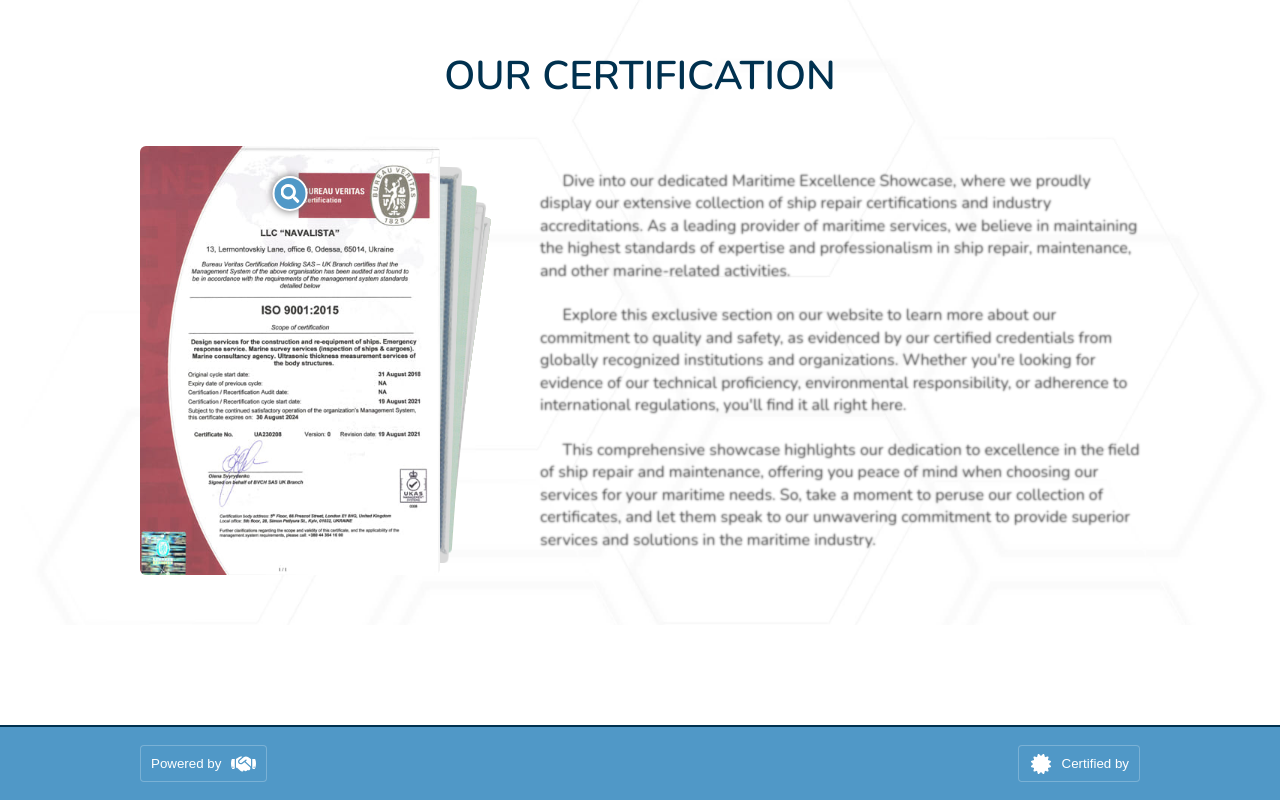
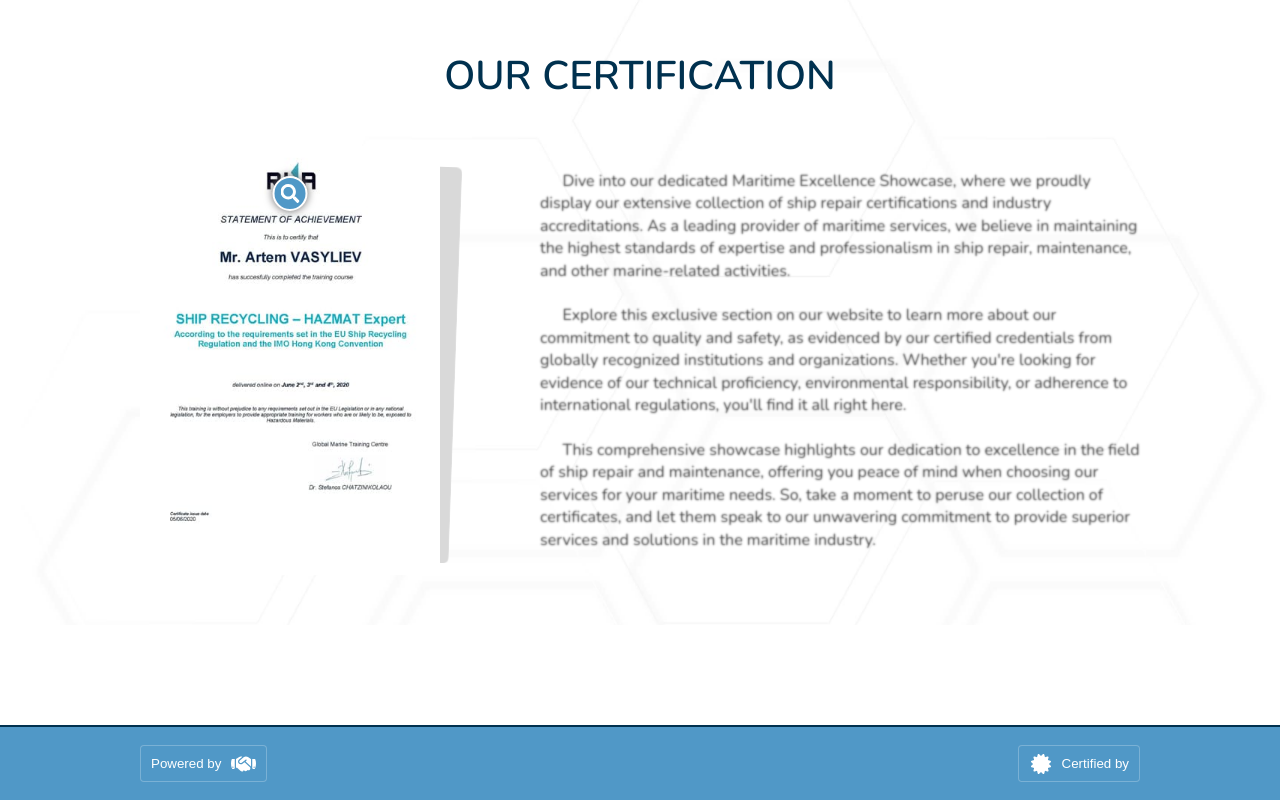
Before and after one commit to store-navalista/keelward.com, a Next.js app: page / in a window 1280 px wide. Shown: the part 6472-7272 px from the top of the page. Built offline with nearby package versions, Linux system fonts and the light colour scheme.

Commit message:
delete certs

```diff
--- a/src/constants/certificates.ts
+++ b/src/constants/certificates.ts
@@ -11,96 +11,96 @@ type ICERT = {
 }
 
 export const CERTIFICATES: ICERT[] = [
-   {
-      QMSYSTEM: [
-         {
-            title: 'Bureau Veritas',
-            desc: 'Certificate of Quality Management System Conformity',
-            img: 'bureau-veritas-certification-eng.jpg'
-         },
-         {
-            title: 'Russian Maritime Register of Shipping',
-            desc: 'Certificate of Quality Management System Conformity',
-            img: 'russian-maritime-register-of-shiping-certificate-eng.jpg'
-         },
-         {
-            title: 'Shipping Register of Ukraine',
-            desc: 'Certificate of Quality Management System Conformity',
-            img: 'shipping-register-of-ukraine-conformity-certificate-eng.jpg'
-         },
-         {
-            title: 'Bureau Veritas',
-            desc: 'Сертифікат Відповідності Системи Управління Якістю',
-            img: 'bureau-veritas-certification-rus.jpg'
-         },
-         {
-            title: 'Russian Maritime Register of Shipping',
-            desc: 'Cертификат Cоответствия Cистемы Менеджмента Качества',
-            img: 'russian-maritime-register-of-shiping-certificate-rus.jpg'
-         },
-         {
-            title: 'Shipping Register of Ukraine',
-            desc: 'Cертификат Соответствия Системы Менеджмента Качества',
-            img: 'shipping-register-of-ukraine-conformity-certificate-rus.jpg'
-         },
-         {
-            title: 'Shipping Register of Ukraine',
-            desc: 'Cертифікат Відповідності Системи Управління Якістю',
-            img: 'shipping-register-of-ukraine-conformity-certificate-ukr.jpg'
-         }
-      ]
-   },
+   // {
+   //    QMSYSTEM: [
+   //       {
+   //          title: 'Bureau Veritas',
+   //          desc: 'Certificate of Quality Management System Conformity',
+   //          img: 'bureau-veritas-certification-eng.jpg'
+   //       },
+   //       {
+   //          title: 'Russian Maritime Register of Shipping',
+   //          desc: 'Certificate of Quality Management System Conformity',
+   //          img: 'russian-maritime-register-of-shiping-certificate-eng.jpg'
+   //       },
+   //       {
+   //          title: 'Shipping Register of Ukraine',
+   //          desc: 'Certificate of Quality Management System Conformity',
+   //          img: 'shipping-register-of-ukraine-conformity-certificate-eng.jpg'
+   //       },
+   //       {
+   //          title: 'Bureau Veritas',
+   //          desc: 'Сертифікат Відповідності Системи Управління Якістю',
+   //          img: 'bureau-veritas-certification-rus.jpg'
+   //       },
+   //       {
+   //          title: 'Russian Maritime Register of Shipping',
+   //          desc: 'Cертификат Cоответствия Cистемы Менеджмента Качества',
+   //          img: 'russian-maritime-register-of-shiping-certificate-rus.jpg'
+   //       }
+   //       {
+   //          title: 'Shipping Register of Ukraine',
+   //          desc: 'Cертификат Соответствия Системы Менеджмента Качества',
+   //          img: 'shipping-register-of-ukraine-conformity-certificate-rus.jpg'
+   //       },
+   //       {
+   //          title: 'Shipping Register of Ukraine',
+   //          desc: 'Cертифікат Відповідності Системи Управління Якістю',
+   //          img: 'shipping-register-of-ukraine-conformity-certificate-ukr.jpg'
+   //       }
+   //    ]
+   // },
    {
       UTM: [
-         {
-            title: 'Nippon Kaiji Kyokai',
-            desc: 'Certificate of Approval - Ultrasonic Thickness Measurement (UTM)',
-            img: 'nippon-kaiji-kyokai-certificate-eng.jpg'
-         },
-         {
-            title: 'RINA',
-            desc: 'Certificate of Approval of Service Supplier - Ultrasonic Thickness Measurement (UTM)',
-            img: 'rina-certificate-of-approval-of-service-supplier.jpg'
-         },
-         {
-            title: 'RINA',
-            desc: 'Certificate of Approval of Service Supplier - Ultrasonic Thickness Measurement (UTM) - Attachment',
-            img: 'rina-certificate-of-approval-of-service-supplier-attachment.jpg'
-         },
-         {
-            title: 'Mediterranean Shipping Register (MSR)',
-            desc: 'Approved Service Supplier Certificate - Ultrasonic Thickness Measurements (UTM)',
-            img: 'mediterranean-shipping-register-MSR-approved-service-supplier-certificate-ultrasonic-thickness-measurements-UTM.jpg'
-         },
-         {
-            title: 'Shipping Register of Ukraine',
-            desc: 'Recognition Certificate - Ultrasonic Thickness Measurement (UTM)',
-            img: 'shipping-register-of-ukraine-recognition-certificate-eng.jpg'
-         },
-         {
-            title: 'Shipping Register of Ukraine',
-            desc: 'Recognition Certificate - Ultrasonic Thickness Measurement (UTM) - (Annex)',
-            img: 'shipping-register-of-ukraine-recognition-certificate-annex-eng.jpg'
-         },
-         {
-            title: 'Russian Maritime Register of Shipping',
-            desc: 'Recognition Certificate - Ultrasonic Thickness Measurement (UTM)',
-            img: 'russian-maritime-register-of-shiping-recognition-certificate-utm-eng.jpg'
-         },
-         {
-            title: 'Russian Maritime Register of Shipping',
-            desc: 'Recognition Certificate - Ultrasonic Thickness Measurement (UTM) - (Annex)',
-            img: 'russian-maritime-register-of-shiping-recognition-certificate-utm-annex-eng.jpg'
-         }
+         // {
+         //    title: 'Nippon Kaiji Kyokai',
+         //    desc: 'Certificate of Approval - Ultrasonic Thickness Measurement (UTM)',
+         //    img: 'nippon-kaiji-kyokai-certificate-eng.jpg'
+         // },
+         // {
+         //    title: 'RINA',
+         //    desc: 'Certificate of Approval of Service Supplier - Ultrasonic Thickness Measurement (UTM)',
+         //    img: 'rina-certificate-of-approval-of-service-supplier.jpg'
+         // },
+         // {
+         //    title: 'RINA',
+         //    desc: 'Certificate of Approval of Service Supplier - Ultrasonic Thickness Measurement (UTM) - Attachment',
+         //    img: 'rina-certificate-of-approval-of-service-supplier-attachment.jpg'
+         // }
+         // {
+         //    title: 'Mediterranean Shipping Register (MSR)',
+         //    desc: 'Approved Service Supplier Certificate - Ultrasonic Thickness Measurements (UTM)',
+         //    img: 'mediterranean-shipping-register-MSR-approved-service-supplier-certificate-ultrasonic-thickness-measurements-UTM.jpg'
+         // },
+         // {
+         //    title: 'Shipping Register of Ukraine',
+         //    desc: 'Recognition Certificate - Ultrasonic Thickness Measurement (UTM)',
+         //    img: 'shipping-register-of-ukraine-recognition-certificate-eng.jpg'
+         // },
+         // {
+         //    title: 'Shipping Register of Ukraine',
+         //    desc: 'Recognition Certificate - Ultrasonic Thickness Measurement (UTM) - (Annex)',
+         //    img: 'shipping-register-of-ukraine-recognition-certificate-annex-eng.jpg'
+         // },
+         // {
+         //    title: 'Russian Maritime Register of Shipping',
+         //    desc: 'Recognition Certificate - Ultrasonic Thickness Measurement (UTM)',
+         //    img: 'russian-maritime-register-of-shiping-recognition-certificate-utm-eng.jpg'
+         // },
+         // {
+         //    title: 'Russian Maritime Register of Shipping',
+         //    desc: 'Recognition Certificate - Ultrasonic Thickness Measurement (UTM) - (Annex)',
+         //    img: 'russian-maritime-register-of-shiping-recognition-certificate-utm-annex-eng.jpg'
+         // }
       ]
    },
    {
       IHM: [
-         {
-            title: 'The Republic of Liberia',
-            desc: 'Acceptance of IHM Expert Company',
-            img: 'liberia-maritime-authority-eng.jpg'
-         },
+         // {
+         //    title: 'The Republic of Liberia',
+         //    desc: 'Acceptance of IHM Expert Company',
+         //    img: 'liberia-maritime-authority-eng.jpg'
+         // },
          {
             title: 'RINA',
             desc: 'Statement of Achievement - Certified HAZMAT Expert Artem Vasiliev',
@@ -110,45 +110,45 @@ export const CERTIFICATES: ICERT[] = [
             title: 'RINA',
             desc: 'Statement of Achievement - Certified HAZMAT Expert Denys Chernyshov',
             img: 'rina-certify-expert-denis-chernyshov.jpg'
-         },
-         {
-            title: 'Russian Maritime Register of Shipping',
-            desc: 'Recognition Certificate - Visual and/or sampling checks, development of hazardous material inventories',
-            img: 'russian-maritime-register-of-shiping-recognition-certificate-eng.jpg'
-         },
-         {
-            title: 'Russian Maritime Register of Shipping',
-            desc: 'Recognition Certificate - Visual and/or sampling checks, development of hazardous material inventories - (Annex)',
-            img: 'russian-maritime-register-of-shiping-recognition-certificate-annex-eng.jpg'
-         },
-         {
-            title: 'Mediterranean Shipping Register (MSR)',
-            desc: 'Approved Service Supplier Certificate Inventory of Hazardous Materials IHM',
-            img: 'mediterranean-shipping-register-MSR-approved-service-supplier-certificate-inventory-of-hazardous-materials-IHM.jpg'
          }
-      ]
-   },
-   {
-      SSCALC: [
-         {
-            title: 'Russian Maritime Register of Shipping',
-            desc: 'Conformity Certificate - Shore-based Centre for Damage Stability and Residual Structural Strength Calculation',
-            img: 'russian-maritime-register-of-shiping-conformity-certificate-eng.jpg'
-         },
-         {
-            title: 'Mediterranean Shipping Register (MSR)',
-            desc: 'Approved Service Supplier Certificate - Shore-based Centre for Damage Stability and Residual Structural Strength Calculation',
-            img: 'mediterranean-shipping-register-MSR-approved-service-supplier-certificate-srtuctural-calculation.jpg'
-         }
-      ]
-   },
-   {
-      CONFCERT: [
-         {
-            title: 'Shipping Register of Ukraine',
-            desc: 'Certificate of Enterprise Conformity',
-            img: 'shipping-register-of-ukraine-certificate-of-enterprise-conformity-eng.jpg'
-         }
+         // {
+         //    title: 'Russian Maritime Register of Shipping',
+         //    desc: 'Recognition Certificate - Visual and/or sampling checks, development of hazardous material inventories',
+         //    img: 'russian-maritime-register-of-shiping-recognition-certificate-eng.jpg'
+         // },
+         // {
+         //    title: 'Russian Maritime Register of Shipping',
+         //    desc: 'Recognition Certificate - Visual and/or sampling checks, development of hazardous material inventories - (Annex)',
+         //    img: 'russian-maritime-register-of-shiping-recognition-certificate-annex-eng.jpg'
+         // },
+         // {
+         //    title: 'Mediterranean Shipping Register (MSR)',
+         //    desc: 'Approved Service Supplier Certificate Inventory of Hazardous Materials IHM',
+         //    img: 'mediterranean-shipping-register-MSR-approved-service-supplier-certificate-inventory-of-hazardous-materials-IHM.jpg'
+         // }
       ]
    }
+   // {
+   //    SSCALC: [
+   //       {
+   //          title: 'Russian Maritime Register of Shipping',
+   //          desc: 'Conformity Certificate - Shore-based Centre for Damage Stability and Residual Structural Strength Calculation',
+   //          img: 'russian-maritime-register-of-shiping-conformity-certificate-eng.jpg'
+   //       },
+   //       {
+   //          title: 'Mediterranean Shipping Register (MSR)',
+   //          desc: 'Approved Service Supplier Certificate - Shore-based Centre for Damage Stability and Residual Structural Strength Calculation',
+   //          img: 'mediterranean-shipping-register-MSR-approved-service-supplier-certificate-srtuctural-calculation.jpg'
+   //       }
+   //    ]
+   // }
+   // {
+   //    CONFCERT: [
+   //       {
+   //          title: 'Shipping Register of Ukraine',
+   //          desc: 'Certificate of Enterprise Conformity',
+   //          img: 'shipping-register-of-ukraine-certificate-of-enterprise-conformity-eng.jpg'
+   //       }
+   //    ]
+   // }
 ]
```
